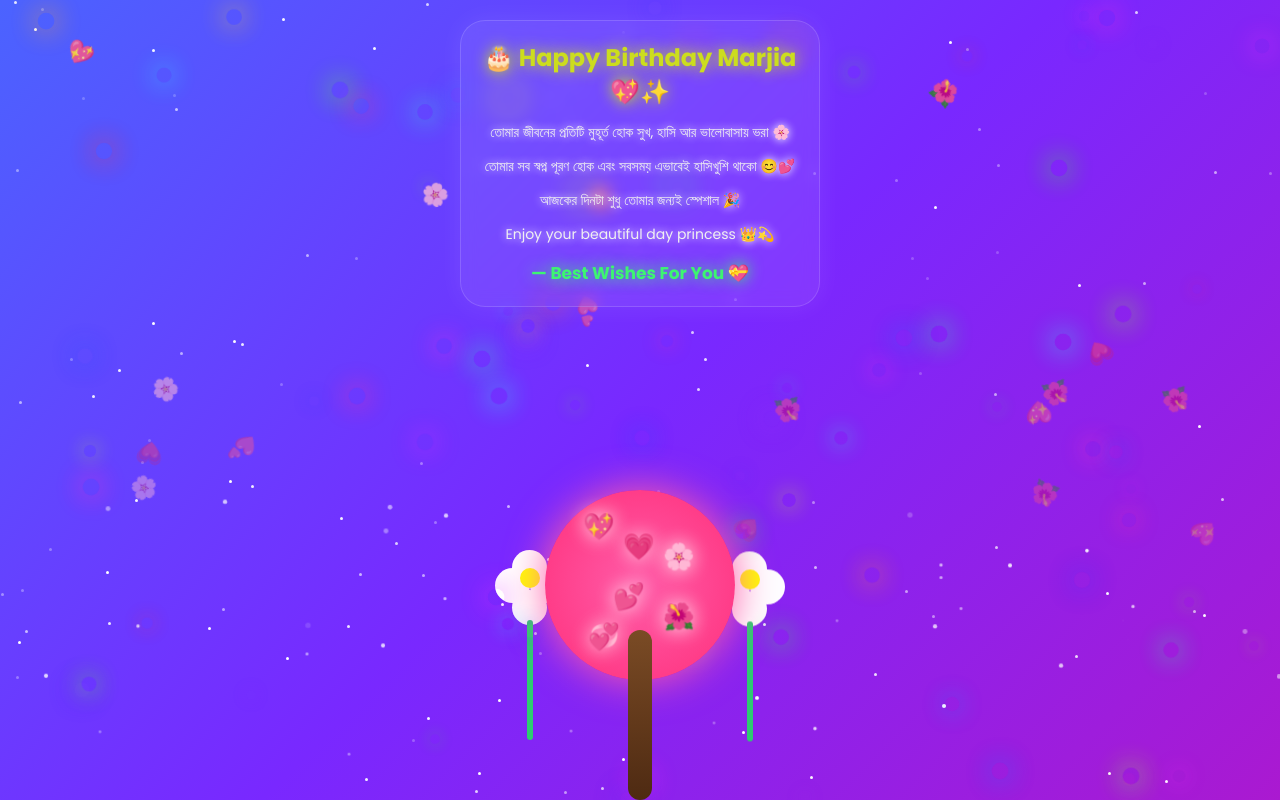
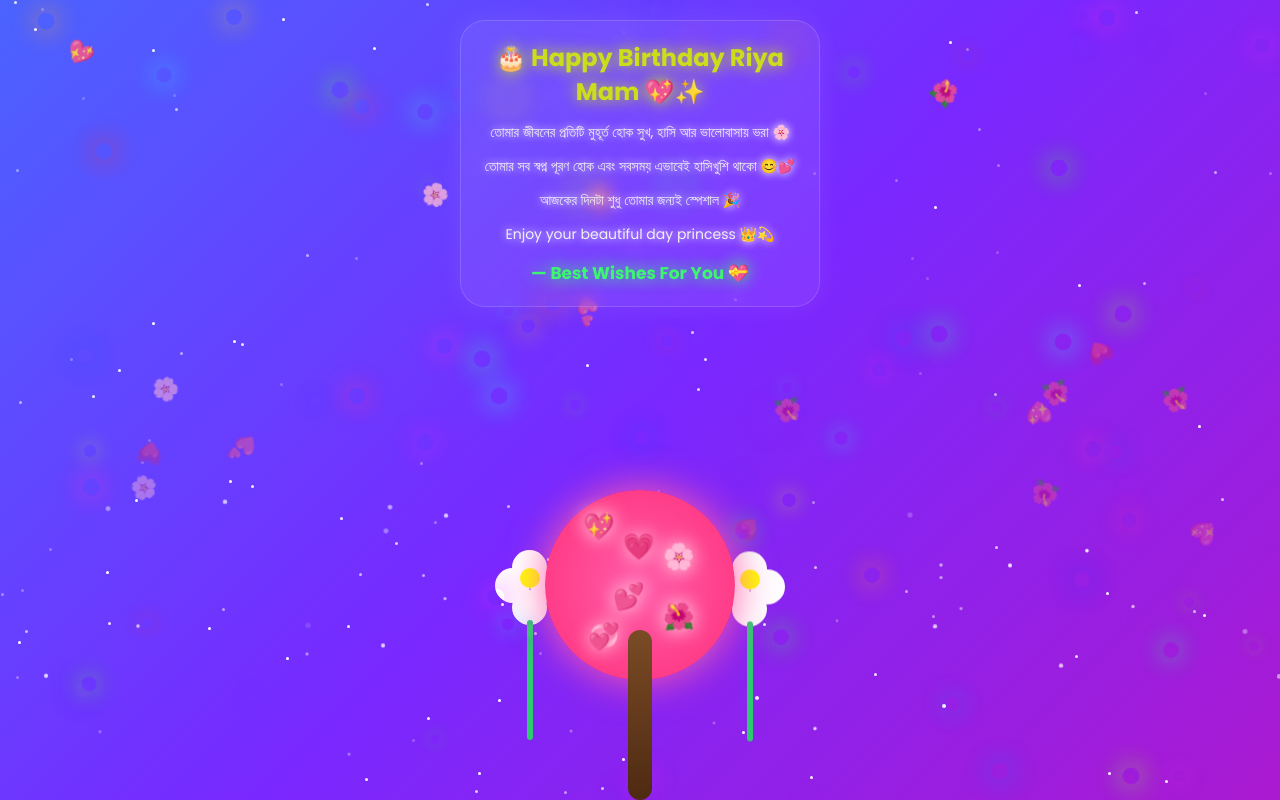
Before and after one commit to smartmethodowner904/Riya-Happy-birthday-, a plain HTML site: page index.html in a window 1280 px wide. Both pictures are taken after a click on the button "Yes 💖". Drawn offline with Linux system fonts and the light colour scheme.

Commit message:
Update index.html

```diff
--- a/index.html
+++ b/index.html
@@ -582,7 +582,7 @@ button{
 
         <div class="text-box">
 
-            <h1>🎂 Happy Birthday Marjia 💖✨</h1>
+            <h1>🎂 Happy Birthday Riya Mam 💖✨</h1>
 
             <p>
                 তোমার জীবনের প্রতিটি মুহূর্ত হোক সুখ, হাসি আর ভালোবাসায় ভরা 🌸
```
